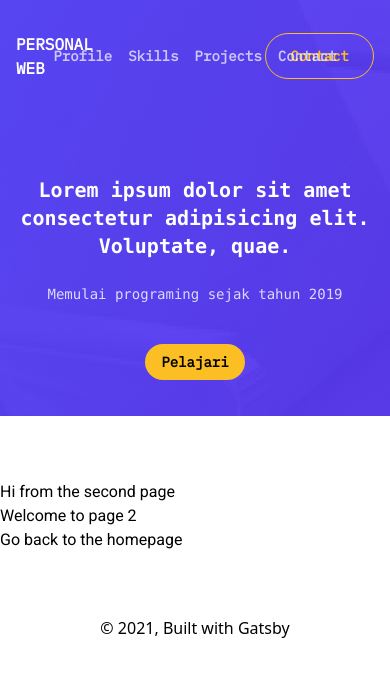
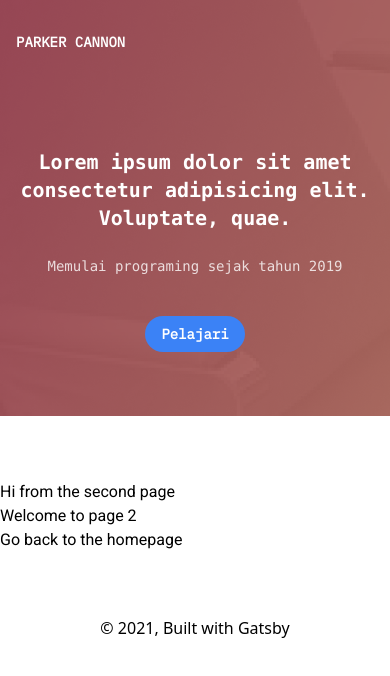
Before and after one commit to nuruljaelani/personal-web, a Gatsby site: page /page-2 in a window 390 px wide. Built offline with nearby package versions, Linux system fonts and the light colour scheme; Gatsby itself is replaced by a stand-in of ours.

Commit message:
change hero and profpic

```diff
--- a/gatsby-config.js
+++ b/gatsby-config.js
@@ -1,6 +1,6 @@
 module.exports = {
   siteMetadata: {
-    title: `Personal Web`,
+    title: `Parker Cannon`,
     description: `My Personal Web`,
     author: `@nuruljaelani`,
     siteUrl: `https://gatsbystarterdefaultsource.gatsbyjs.io/`,
--- a/src/components/contact.js
+++ b/src/components/contact.js
@@ -5,8 +5,8 @@ const Contact = () => {
     return (
         <>
             <div className="container mx-auto px-8 md:px-20 lg:px-28 my-6">
-                <div className="flex bg-gray-200 rounded">
-                    <div className="w-1/2 flex flex-col border-r-2 border-gray-400">
+                <div className="flex flex-col md:flex-row bg-gray-200 rounded">
+                    <div className="w-full md:w-1/2 flex flex-col border-r-0 md:border-r-2 border-gray-400">
                         <div className="p-4 md:p-8 lg:p-12">
                             <p className="text-lg md:text-xl lg:text-3xl font-semibold tracking-widest">Contact</p>
                             <p className="text-gray-500 text-sm md:text-base">Beberapa cara menghubungi saya</p>
@@ -35,7 +35,7 @@ const Contact = () => {
                             </div>
                         </div>
                     </div>
-                    <div className="w-1/2 flex flex-col">
+                    <div className="w-full md:w-1/2 flex flex-col">
                         <div className="p-4 md:p-8 lg:p-12">
                             <form className="space-y-6">
                                 <div className="flex flex-col lg:flex-row space-x-0 lg:space-x-8 space-y-8 lg:space-y-0">
--- a/src/components/header.js
+++ b/src/components/header.js
@@ -5,17 +5,17 @@ const Header = () => (
     <div className="bg-hero h-[800px] md:h-[950px] lg:h-[1068px] transform -translate-y-96">
       <div className="container mx-auto px-4 md:px-10 lg:px-6 transform translate-y-96">
         <div className="flex items-center py-8">
-          <div className="w-3/12 uppercase text-base md:text-lg lg:text-xl text-white font-semibold">Personal Web</div>
-          <div className="w-6/12">
+          <div className="w-full md:w-3/12 uppercase text-sm md:text-base lg:text-lg text-white font-semibold">Parker Cannon</div>
+          <div className="hidden md:flex w-6/12 justify-center">
             <ul className="flex justify-center items-center my-auto space-x-4 md:space-x-6 lg:space-x-10">
-              <li className="text-white font-semibold text-sm md:text-base lg:text-lg opacity-70">Profile</li>
-              <li className="text-white font-semibold text-sm md:text-base lg:text-lg opacity-70">Skills</li>
-              <li className="text-white font-semibold text-sm md:text-base lg:text-lg opacity-70">Projects</li>
-              <li className="text-white font-semibold text-sm md:text-base lg:text-lg opacity-70">Contact</li>
+              <li className="text-white font-semibold text-xs md:text-base lg:text-lg opacity-70">Profile</li>
+              <li className="text-white font-semibold text-xs md:text-base lg:text-lg opacity-70">Skills</li>
+              <li className="text-white font-semibold text-xs md:text-base lg:text-lg opacity-70">Projects</li>
+              <li className="text-white font-semibold text-xs md:text-base lg:text-lg opacity-70">Contact</li>
             </ul>
           </div>
-          <div className="w-3/12 flex justify-end">
-            <button className="text-yellow-400 border border-yellow-400 text-sm md:text-base font-semibold rounded-3xl py-3 px-6">Contact</button>
+          <div className="w-3/12 hidden md:flex justify-end">
+            <button className="text-white border-2 border-blue-500 text-sm md:text-base font-semibold rounded-3xl py-3 px-6">Contact</button>
           </div>
         </div>
         <div className="flex flex-col justify-center items-center mt-10 md:mt-24 lg:mt-32">
@@ -24,7 +24,7 @@ const Header = () => (
             <p className="text-sm md:text-base lg:text-lg opacity-80">Memulai programing sejak tahun 2019</p>
           </div>
           <div className="mt-4 md:mt-8 lg:mt-12">
-            <button className="rounded-3xl bg-yellow-400 font-semibold py-2 md:py-3 px-4 text-sm md:text-base lg:px-8">Pelajari</button>
+            <button className="rounded-3xl bg-blue-500 text-white font-semibold py-2 md:py-3 px-4 text-sm md:text-base lg:px-8">Pelajari</button>
           </div>
         </div>
       </div>
--- a/src/components/layout.css
+++ b/src/components/layout.css
@@ -25,5 +25,5 @@ main {
 }
 
 .bg-hero {
-  background-image: url('../images/hero.png');
+  background-image: url('../images/hero2.png');
 }
--- a/src/components/profile.js
+++ b/src/components/profile.js
@@ -10,7 +10,7 @@ const Profile = () => {
             </div>
             <div className="flex flex-col items-center md:items-start w-full md:flex-row space-y-4 md:space-y-0 space-x-4 md:space-x-8 lg:space-x-16">
                 <div className="w-full md:w-1/3">
-                    <StaticImage src="../images/foto.png" alt="Foto Profile" />
+                    <StaticImage src="../images/pc.jpg" alt="Foto Profile" />
                 </div>
                 <div className="w-full md:w-2/3">
                     <p className="text-sm md:text-base font-medium lead text-justify">
--- a/src/components/skill.js
+++ b/src/components/skill.js
@@ -44,6 +44,13 @@ const Skill = () => {
                                 <p className="text-gray-400 text-sm">Menengah</p>
                             </div>
                         </div>
+                        <div className="bg-white shadow-lg flex items-center p-2 md:p-4 lg:p-6">
+                            <StaticImage src="../images/figma.svg" width={60} height={60} className="rounded-full" />
+                            <div className="flex flex-col ml-4 lg:ml-6">
+                                <p className="text-base md:text-lg lg:text-xl font-semibold">Figma</p>
+                                <p className="text-gray-400 text-sm">Basic</p>
+                            </div>
+                        </div>
                     </div>
                     </div>
                 </div>
```
Also changed, not shown: src/images/figma.svg (added), src/images/hero2.png (added), src/images/pc.jpg (added). Lines whose indentation alone changed are shown as unchanged.
